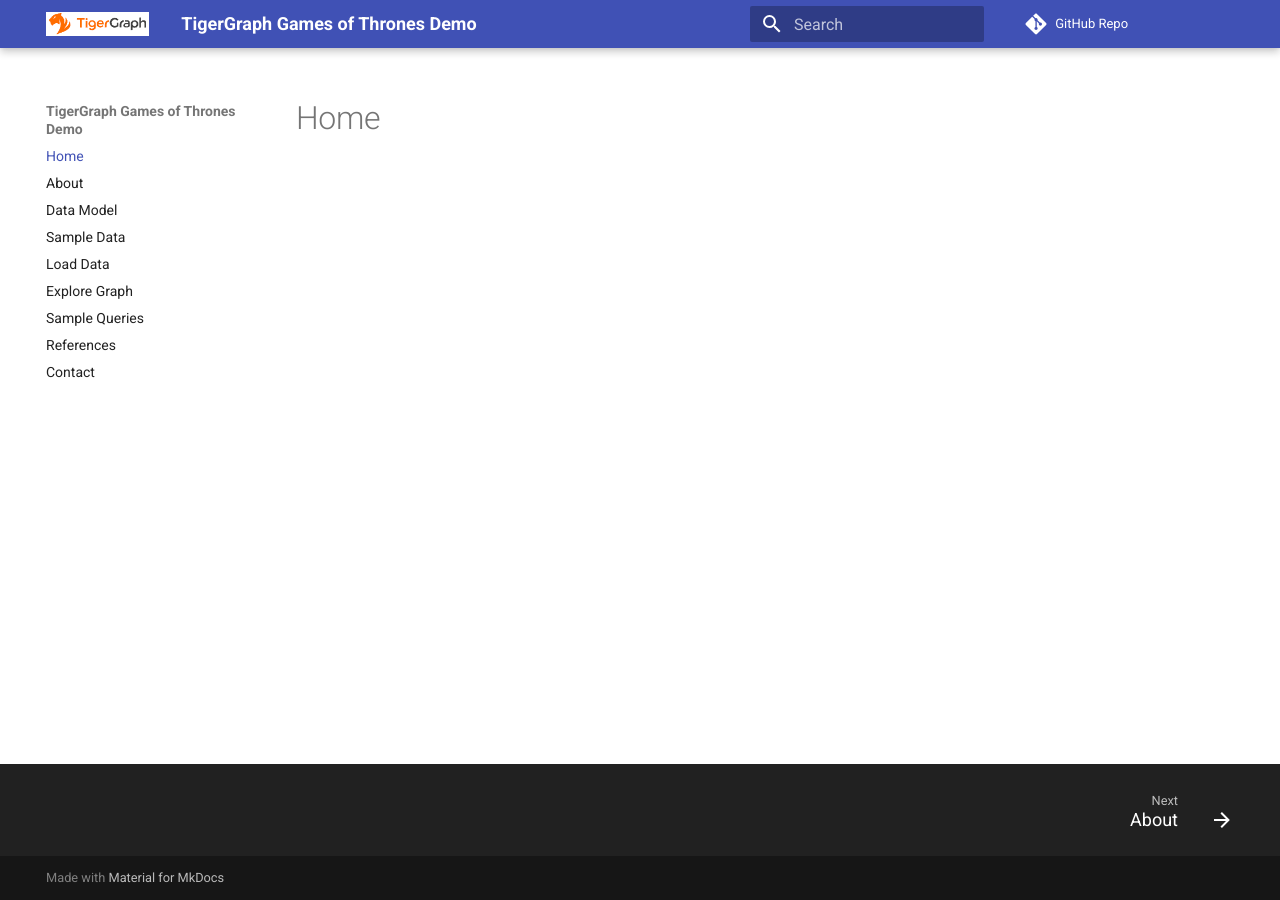
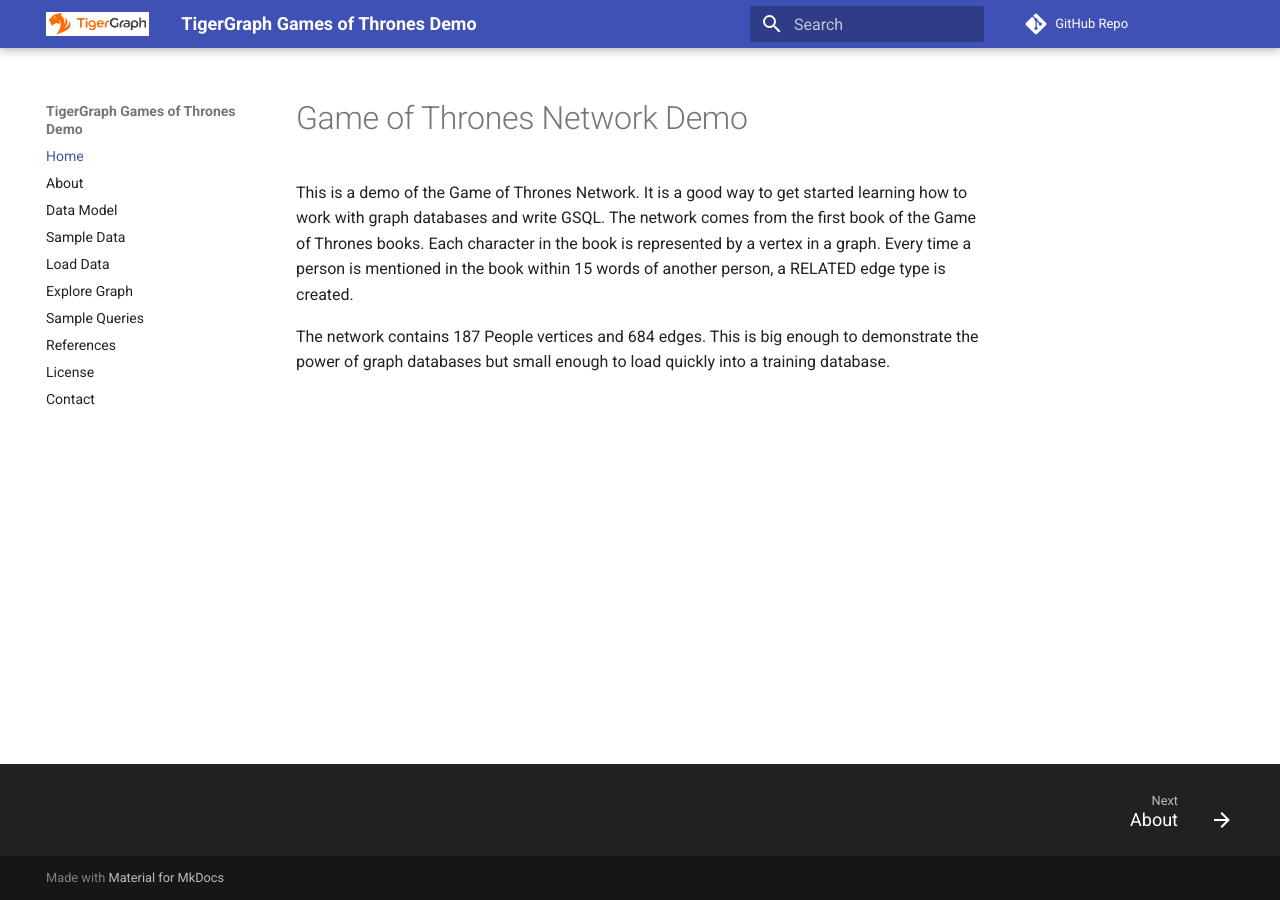
Before and after one commit to dmccreary/game-of-thrones-tg, an MkDocs documentation site: the page built from docs/index.md, in a window 1280 px wide. Built offline with MkDocs 1.6.1 and Material for MkDocs 9.7.7, drawn with Linux system fonts in a browser that asks for light colours; comment, search, counter and statistics services are not loaded.

Commit message:
updating content

```diff
--- a/docs/index.md
+++ b/docs/index.md
@@ -1 +1,13 @@
-# Home
+# Game of Thrones Network Demo
+
+This is a demo of the Game of Thrones Network.
+It is a good way to get started learning how to work with graph
+databases and write GSQL.
+The network comes from the first book of the Game of Thrones
+books.  Each character in the book is represented by a vertex
+in a graph.  Every time a person is mentioned in the book within
+15 words of another person, a RELATED edge type is created.
+
+The network contains 187 People vertices and 684 edges.
+This is big enough to demonstrate the power of graph databases
+but small enough to load quickly into a training database.
--- a/mkdocs.yml
+++ b/mkdocs.yml
@@ -16,6 +16,7 @@
   - Explore Graph: explore-graph.md
   - Sample Queries: sample-queries.md
   - References: references.md
+  - License: license.md
   - Contact: contact.md
 
 # edit_uri: 'blob/master/docs'
```
Also changed, not shown: LICENSE.md (added, +124 -0 lines), docs/about.md (+4 -1 lines), docs/data-model.md (+2 -0 lines), 2 other files.
